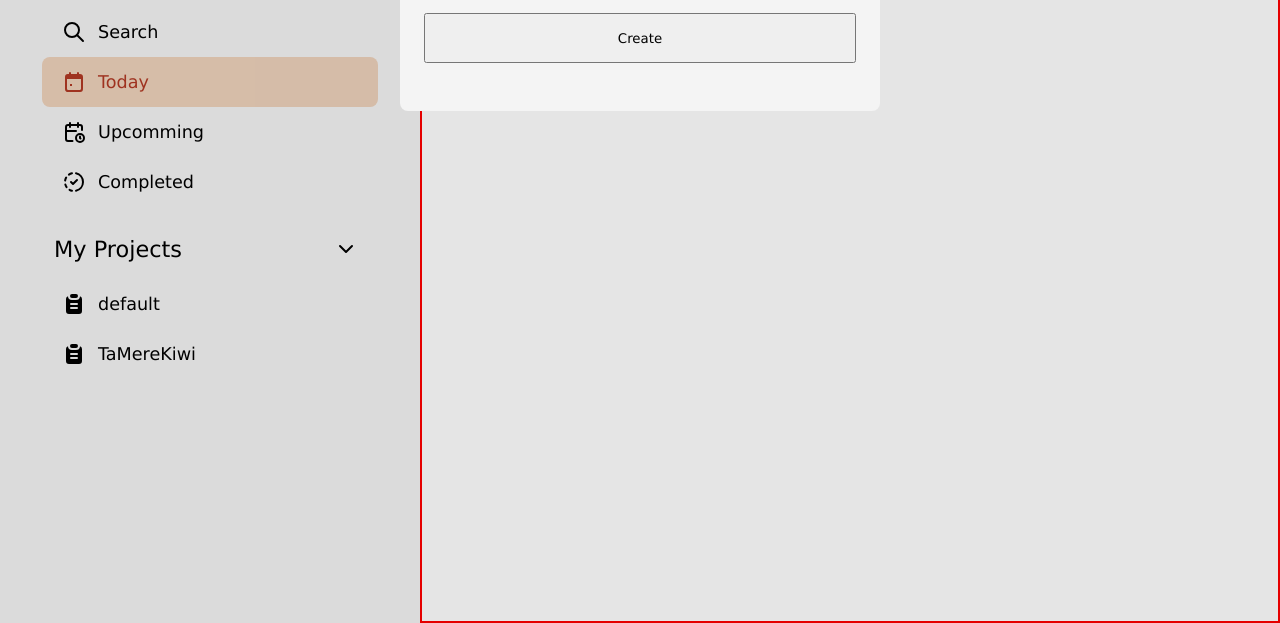
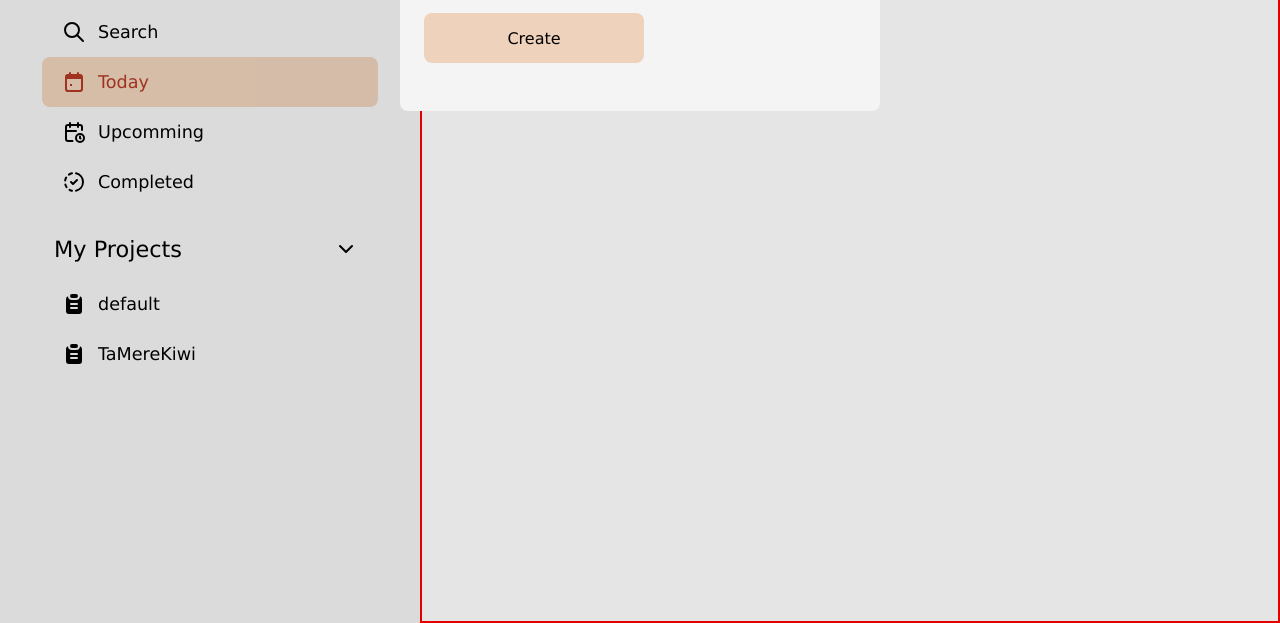
Before and after one commit to Oreus-F/ToDo, a website built with webpack: page src/template.html in a window 1280 px wide. Shown: the part 177-800 px from the top of the page. Built offline with nearby package versions, Linux system fonts and the light colour scheme.

Commit message:
style the button in dialog new project name

```diff
--- a/src/style.css
+++ b/src/style.css
@@ -383,4 +383,19 @@ button[data-active = "true"]:hover{
 
 .button-project-name{
     height: 50px;
+    width: 220px;
+    border: none;
+    border-radius: var(--px8);
+    background-color: var(--ascent-pastel-color);
+    font-size: 1rem;
+
+    transition: 200ms;
 }
+
+
+.button-project-name:hover{
+    background-color: var(--ascent-color);
+    color: var(--main-white);
+
+    transition: 200ms;
+}
```
